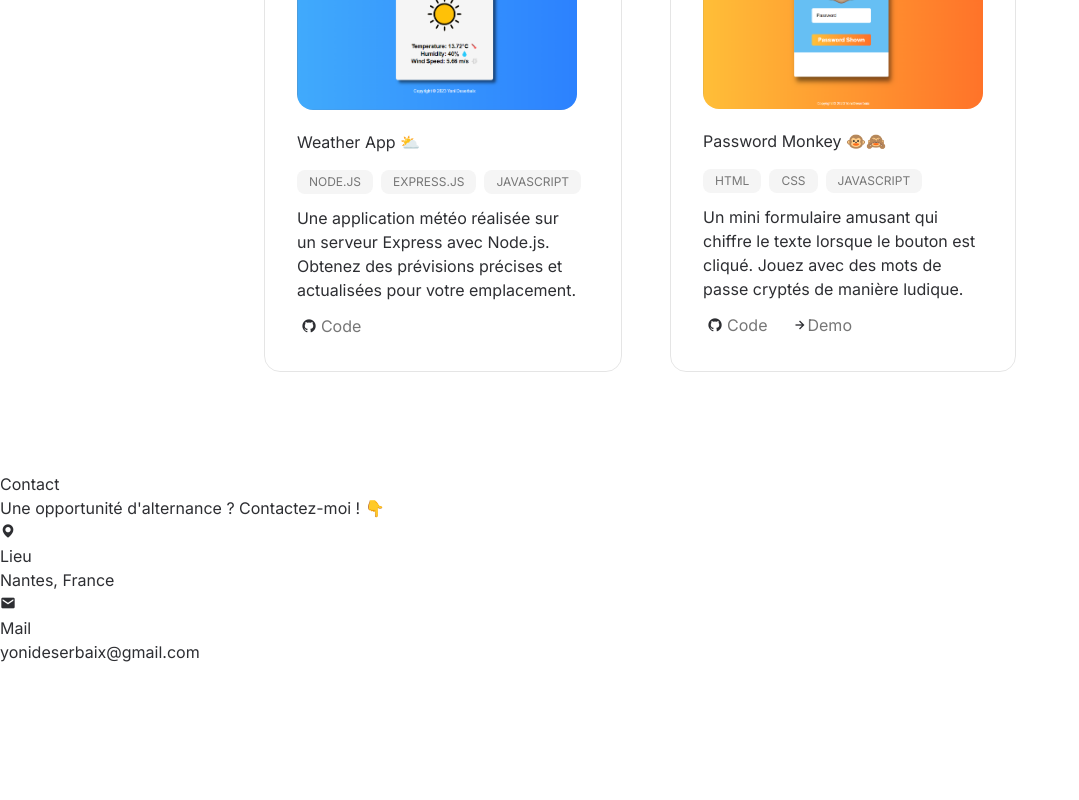
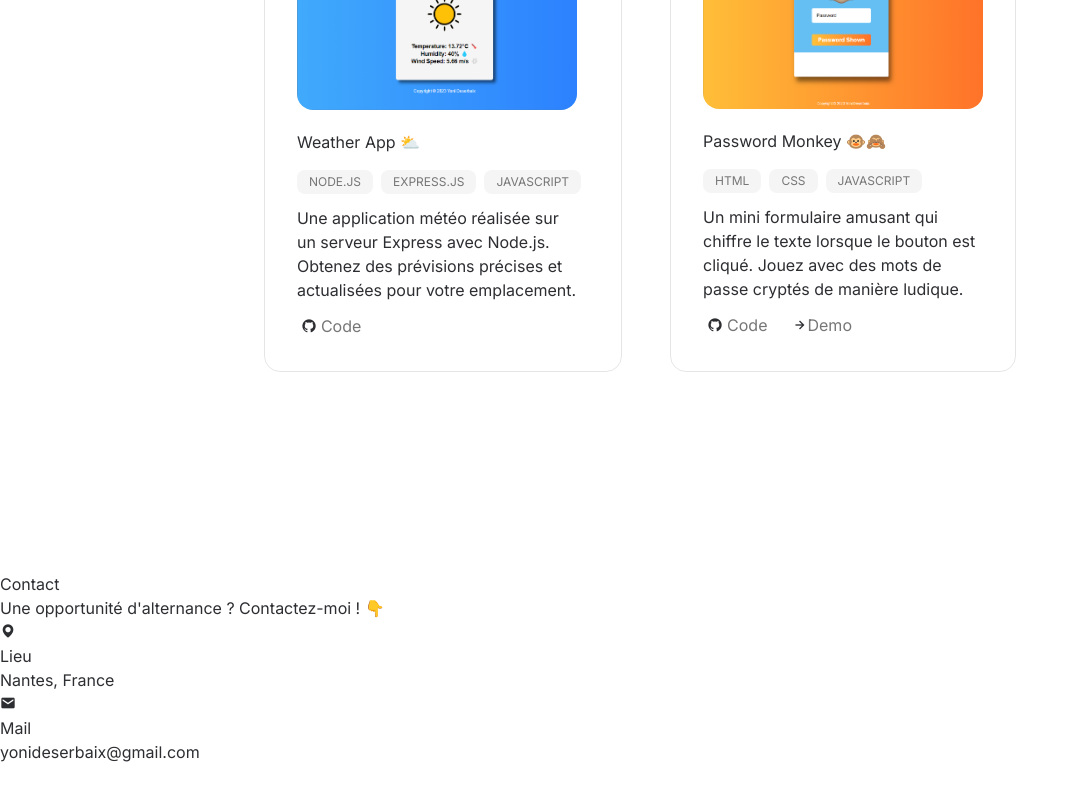
Before and after one commit to Yoni-Deserbaix/Portfolio-V2, a Next.js app: page / in a window 1280 px wide. Shown: the part 4276-5076 px from the top of the page, without its empty margins (0-1079 px from the left). Before the commit the page ends 4940 px from the top, so only its background shows below. Built offline with nearby package versions, Linux system fonts and the light colour scheme.

Commit message:
update contact section

```diff
--- a/src/app/components/Projects/Contact.tsx
+++ b/src/app/components/Contact.tsx
@@ -1,6 +1,6 @@
 export default function Contact() {
   return (
-    <section className="contact" id="contact">
+    <section className="contact bg-[$mainColor] px-0 py-[100px]" id="contact">
       <div className="container">
         <div className="contact-content">
           <h1 id="contact-title" data-aos="fade-up" data-aos-duration="300">
--- a/src/app/page.tsx
+++ b/src/app/page.tsx
@@ -1,7 +1,7 @@
 import About from "./components/About";
 import Header from "./components/Header";
 import Hero from "./components/Hero";
-import Contact from "./components/Projects/Contact";
+import Contact from "./components/Contact";
 import Projects from "./components/Projects/Projects";
 
 export default function Home() {
```
